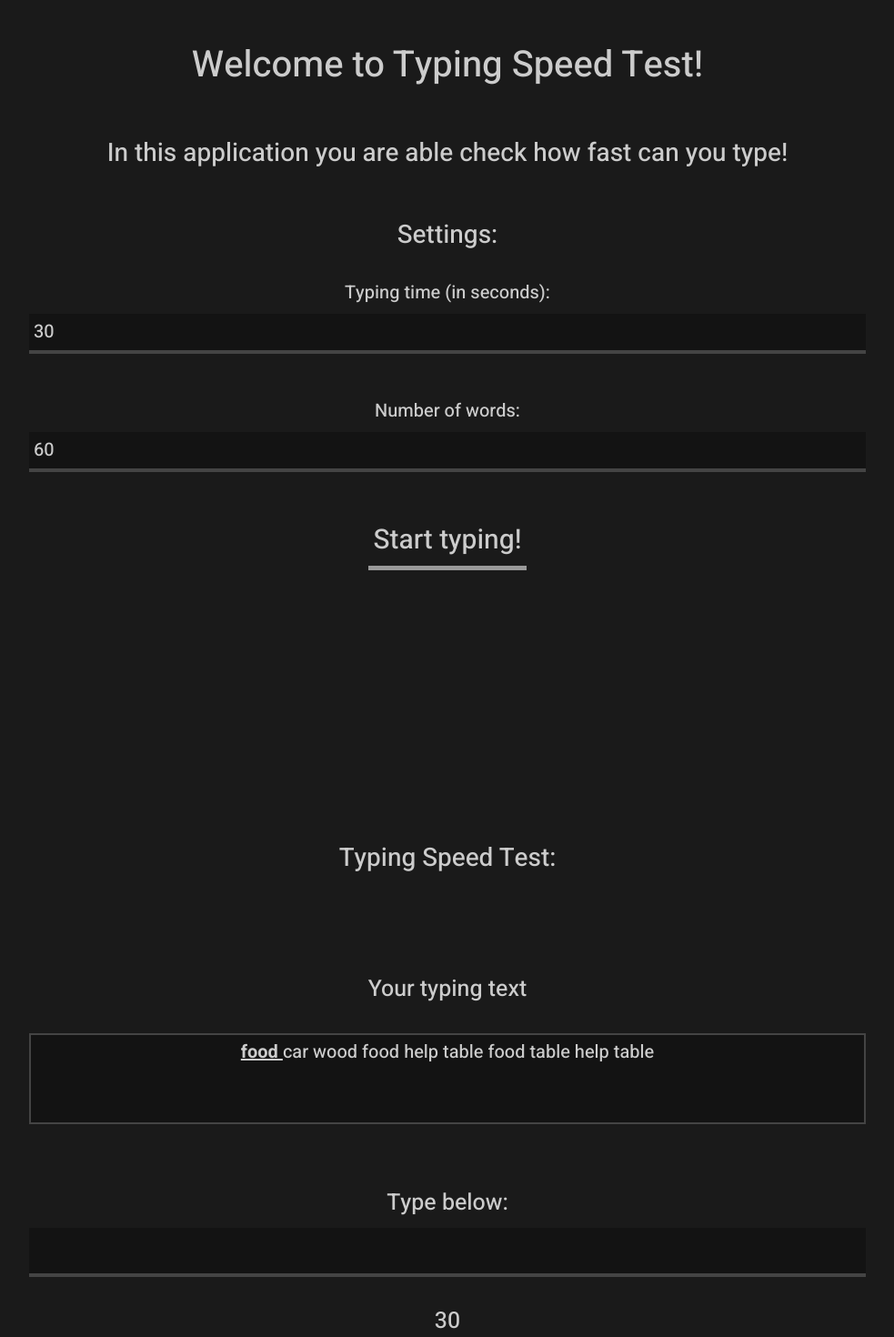
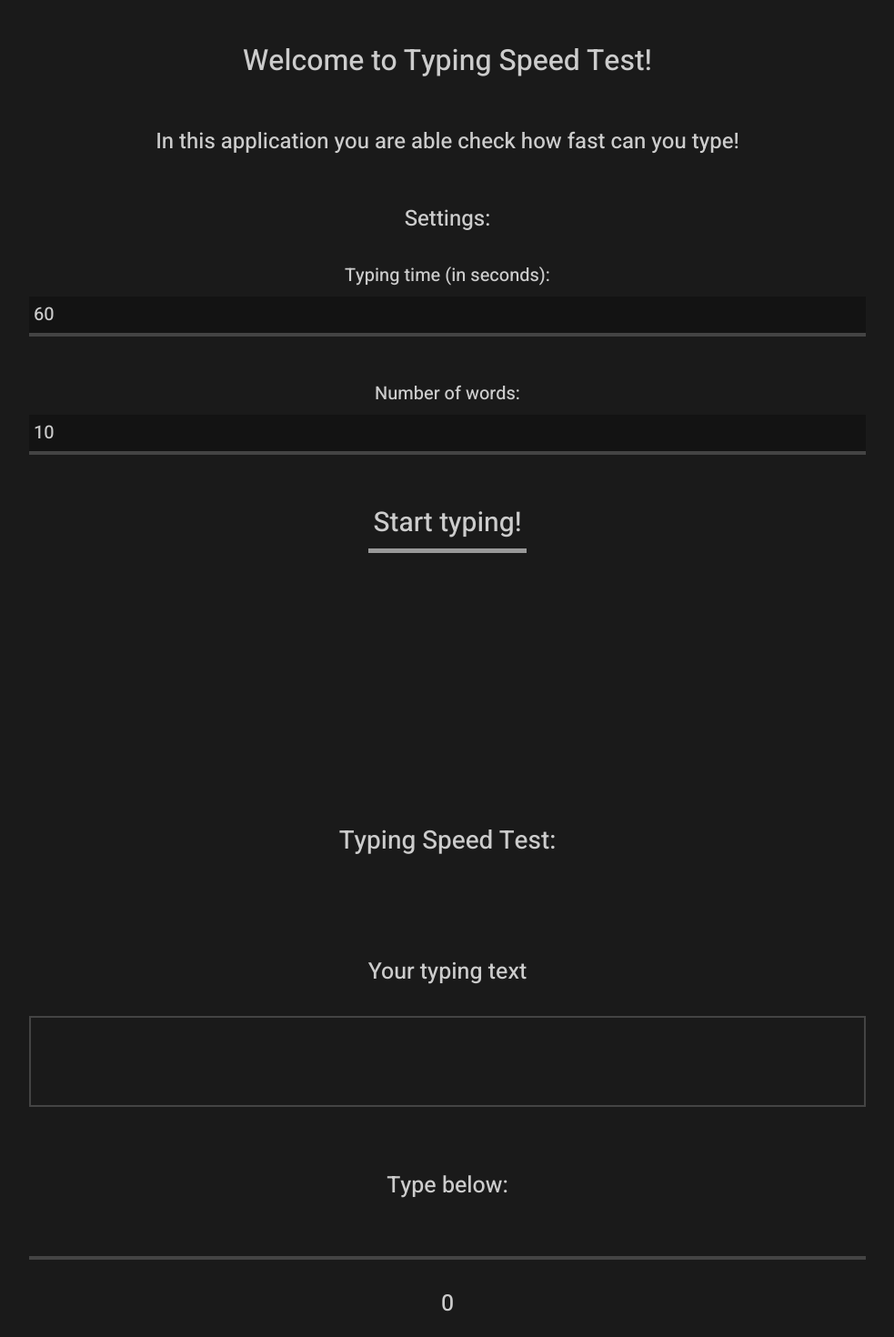
Before and after one commit to Dolidodzik/TypingSpeedTest, a Vue app: page / in a window 1280 px wide. Shown: the top 1470 px of the page at 91% size, without its empty margins (148-1131 px from the left). Built offline with nearby package versions, Linux system fonts and the light colour scheme.

Commit message:
Made typing component work, including communication with settings component

```diff
--- a/src/components/settings/settings.html
+++ b/src/components/settings/settings.html
@@ -1,18 +1,18 @@
 <section class="settings row" id="settings">
-  <h1 class="mt-5 col-12"> Welcome to Typing Speed Test! </h1>
-  <h3 class="mt-5 col-12"> In this application you are able check how fast can you type! </h3>
-  <h3 class="mt-5 col-12"> Settings: </h3>
+  <h2 class="mt-5 col-12"> Welcome to Typing Speed Test! </h2>
+  <h4 class="mt-5 col-12"> In this application you are able check how fast can you type! </h4>
+  <h4 class="mt-5 col-12"> Settings: </h4>
 
   <div class="col-1"></div>
   <div class="col-10 mt-4 settings-inputs">
 
     <div class="col-12 mb-2"> Typing time (in seconds): </div>
-    <input type="number" class="col-12 input" value = "30"
-         min="1" max="9999"/>
+    <input type="number" class="col-12 input" value = "60"
+         min="1" max="9999" v-model="settings.number_of_seconds" />
 
     <div class="col-12 mb-2 mt-5"> Number of words: </div>
-      <input type="number" class="col-12 input" value="60"
-          min="10" max="9999"/>
+      <input type="number" class="col-12 input" value="10"
+          min="10" max="9999" v-model="settings.number_of_words" />
 
     <!--<div class="col-12 mb-2 mt-5"> Or your own custom text (if empty, random words will be choosen): </div>
       <textarea name="name" rows="8" cols="80" class="col-12 input" v-model="custom_text"></textarea>-->
--- a/src/components/settings/settings.js
+++ b/src/components/settings/settings.js
@@ -4,7 +4,15 @@ export default {
   props: [],
   data () {
     return {
-      custom_text: null
+
+      settings:{
+
+        /* Defult values */
+        number_of_words: 10,
+        number_of_seconds: 60,
+
+      }
+
     }
   },
   computed: {
@@ -16,7 +24,7 @@ export default {
   methods: {
 
     scroll_to_typing: function(){
-      console.log("JD")
+      this.$root.$emit('settings-submit', this.settings);
     }
 
   }
--- a/src/components/typing/typing.css
+++ b/src/components/typing/typing.css
@@ -7,7 +7,7 @@
   font-weight: 500;
   height: 100px;
   padding-top: 4px;
-  border: 2px solid #444 !important;
+  border: 2px solid #444;
   overflow: hidden !important;
 
   margin-top: 30px;
--- a/src/components/typing/typing.html
+++ b/src/components/typing/typing.html
@@ -5,7 +5,11 @@
   <div class="col-10 typing">
 
   <div class="col-12 mb-2"> Your typing text </div>
-  <div name="name" class="col-12 text" rows="2">
+
+
+  <div name="name" class="col-12 text" rows="2"
+    v-bind:style= "[is_typing_finished ? {'border-color': '#c91d12'} : {'background-color': 'inherit'}]"
+  >
     <span v-for="(word, index) in typing_words_left">
 
       <span v-if="index == 0" style="font-weight: 700; text-decoration: underline;">
@@ -18,13 +22,21 @@
   </div>
 
   <div class="col-12 mb-2 mt-5 input-header"> Type below: </div>
-  <input type="text" class="col-12 input" v-model="current_user_text" v-on:keyup="TextOnchange"
-    v-bind:style= "[is_current_input_correct ? {'color': 'inherit'} : {'color': 'red'}]" />
+
+  <input
+    type="text"
+    class="col-12 input"
+    v-model="current_user_text"
+    v-on:keyup="TextOnchange"
+    v-bind:style= "[is_current_input_correct ? {'color': 'inherit'} : {'color': 'red'}],
+    [is_typing_finished ? {'border-color': '#c91d12'} : {'background-color': 'inherit'}]"
+    :disabled="is_typing_finished == 1"
+  />
 
 
   <div class="timer"> {{ typing_time-typed_seconds }} </div>
 
-  <div class="endscreen-link" v-scroll-to="'#endscreen'">Take me to results!</div>
+  <div class="endscreen-link" v-scroll-to="'#endscreen'">Take me to results! <br/>(If you finished typing) </div>
 
   </div>
   <div class="col-1"></div>
--- a/src/components/typing/typing.js
+++ b/src/components/typing/typing.js
@@ -16,8 +16,8 @@ export default {
       typing_words_left: null,
 
       /* Settings */
-      typing_time: 30,
-      number_of_words: 10,
+      typing_time: 0,
+      number_of_words: 0,
       is_typing_started: false,
       typed_seconds: 0,
 
@@ -29,6 +29,9 @@ export default {
 
       /* input text will be red when user typed incorrectly */
       is_current_input_correct: true,
+
+      /* Is typing finished, boolean - if true input will be disabled */
+      is_typing_finished: false,
 
       /* Saved statictics data - this data will be used in next component, to display user details about his typing */
       ssdata: {
@@ -64,19 +67,7 @@ export default {
   computed: {
 
     current_word: function(){
-
-      /*let cur_word = "";
-      if(this.typing_words){
-        cur_word = this.typing_words[this.current_word_index];
-      }else{
-        this.create_typing_words();
-        cur_word = this.typing_words[this.current_word_index];
-      }
-
-      return cur_word;*/
-
       return this.typing_words[0]
-
     },
 
     /* This method creates styles for input */
@@ -87,7 +78,7 @@ export default {
   },
   mounted () {
 
-    /* Creating typing text from random words, if custom_text wasn't provided */
+    /* Creating typing text from random words, (its just a dummy, before settings signal come) */
     this.create_typing_words();
 
     /* Starting timer */
@@ -96,6 +87,15 @@ export default {
         this.CountDown();
       },1000);
     })
+
+    /* When settings form is submitted lets generate word list with given settings, and set time to given  */
+    this.$root.$on('settings-submit', data => {
+     this.number_of_words =  data.number_of_words;
+     this.typing_time = data.number_of_seconds;
+     this.is_typing_finished = false;
+     this.typed_seconds = 0;
+     this.create_typing_words();
+    });
   },
   methods: {
 
@@ -183,7 +183,7 @@ export default {
 
       if(this.is_typing_started){
         this.typed_seconds++;
-        if(this.typed_seconds > this.typing_time){
+        if(this.typed_seconds >= this.typing_time){
           this.finish();
         }
       }
@@ -199,6 +199,7 @@ export default {
 
       /* Marking typing as finished */
       this.is_typing_started = false;
+      this.is_typing_finished = true;
       console.log(this.ssdata)
       this.$root.$emit('typing-finished', this.ssdata);
 
```
